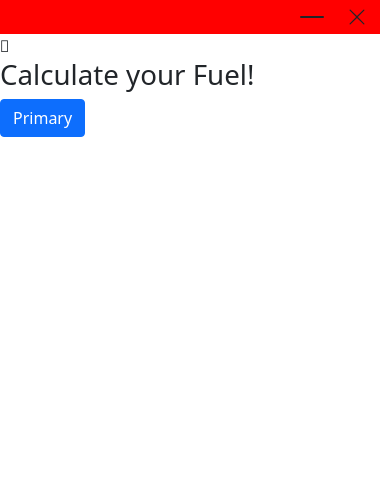
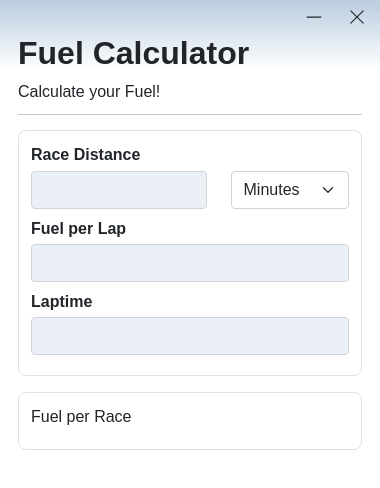
Before and after one commit to komischertimon/FuelCalcApp, an Electron app: page main.html in a window 380 px wide. Drawn offline with nearby package versions, Linux system fonts and the light colour scheme.

Commit message:
add input html + fixed menubar

```diff
--- /dev/null
+++ b/controls.js
@@ -0,0 +1,12 @@
+const ipc = require('electron').ipcRenderer
+
+const closeBtn = document.getElementById("btn-shutdown")
+const minimizeBtn = document.getElementById("btn-minimize")
+
+closeBtn.addEventListener('click', ()=>{
+    ipc.send('close')
+})
+
+minimizeBtn.addEventListener('click', () => {
+    ipc.send('minimize')
+})
--- a/main.css
+++ b/main.css
@@ -1,14 +1,28 @@
+body{
+    font-family: Arial, Helvetica, sans-serif;
+}
+.background{
+    background: linear-gradient(to bottom, rgba(58, 110, 165, 0.35) 0%, #ffffff 15%)
+
+}
+.clr-prim{
+    border-color: rgb(58, 110, 165);
+}
+.border{
+    border-radius: .5rem;
+}
 .menu-bar{
     width: 100%;
     height: 34px;
-    background-color: red;
     display: flex;
 
     -webkit-app-region: drag;
 }
+    .menu-bar button{
+        -webkit-app-region: no-drag;
+    }
     .menu-btn{
-
-        width: 44px;
+        width: 40px;
         height: 100%;
         padding: 0;
         margin: 0;
@@ -16,3 +30,39 @@
     .menu-bar svg{
         vertical-align: baseline !important;
     }
+        .btn-minimize svg{
+            padding: 6px;
+        }
+        .btn-shutdown svg{
+            padding: 1px;
+        }
+.content{
+    padding: 18px;
+    padding-top: 0px;
+}
+    .content h1{
+        font-size: 32px;
+        font-weight: 600;
+    }
+    .content hr{
+        margin: 10px 0 15px;
+    }
+    .content p {
+        margin-bottom: 0.5rem;
+        font-weight: 500;
+    }
+    .content-input{
+        padding: 12px;
+    }
+        .input-headline{
+            font-weight: 700;
+        }
+        .form-label{
+            margin-bottom: .2rem;
+        }
+        .content input{
+            background-color: rgba(58, 110, 165, 0.1);
+        }
+    .content-result{
+        padding: 12px;
+    }
--- a/main.html
+++ b/main.html
@@ -8,27 +8,59 @@
     <link href="https://cdn.jsdelivr.net/npm/bootstrap@5.0.2/dist/css/bootstrap.min.css" rel="stylesheet" integrity="sha384-EVSTQN3/azprG1Anm3QDgpJLIm9Nao0Yz1ztcQTwFspd3yD65VohhpuuCOmLASjC" crossorigin="anonymous">
     <!-- import main.css stylesheet-->
     <link rel="stylesheet" href="main.css">
+
+    <script defer src="controls.js"></script>
 </head>
 <body>
+    <div class="background">
     <div class="menu-bar justify-content-end">
-        <button type="button" class="menu-btn btn" aria-label="Minimize">
+        <button type="button" id="btn-minimize" class="menu-btn btn btn-minimize" aria-label="Minimize">
             <svg xmlns="http://www.w3.org/2000/svg" width="100%" height="100%" fill="currentColor" class="bi bi-dash" viewBox="0 0 16 16">
                 <path fill-rule="evenodd" d="M2 8a.5.5 0 0 1 .5-.5h11a.5.5 0 0 1 0 1h-11A.5.5 0 0 1 2 8"/>
             </svg>
         </button>
-        <button class="btn">
+        <button type="button" id="btn-shutdown" class="btn btn-shutdown">
             <svg xmlns="http://www.w3.org/2000/svg" width="100%" height="100%" fill="currentColor" class="bi bi-x-lg" viewBox="0 0 16 16">
                 <path d="M2.146 2.854a.5.5 0 1 1 .708-.708L8 7.293l5.146-5.147a.5.5 0 0 1 .708.708L8.707 8l5.147 5.146a.5.5 0 0 1-.708.708L8 8.707l-5.146 5.147a.5.5 0 0 1-.708-.708L7.293 8z"/>
             </svg>
         </button>
     </div>
-    <i class="bi bi-dash-lg"></i>
-    &#xF63B
-    <h1>
-        Calculate your Fuel!
-    </h1>
-    <button type="button" class="btn btn-primary">Primary</button>
-
+    <div class="content">
+        <h1>
+            Fuel Calculator
+        </h1>
+        <p>Calculate your Fuel!</p>
+        <hr class="clr-prim">
+        <div class="content-input border mb-3 clr-prim">
+            <div class="mb-2">
+                <label for="distance" class="form-label input-headline">Race Distance</label>
+                <div class="row">
+                    <div class="col">
+                        <input type="number" id="distance" class="form-control" min="0">
+                    </div>
+                    <div class="col-5">
+                        <select class="form-select" aria-label="Default select example">
+                            <option value="1">Minutes</option>
+                            <option value="2">Hours</option>
+                            <option value="3">Laps</option>
+                        </select>
+                    </div>
+                </div>
+            </div>
+            <div class="mb-2">
+                <label for="fuelConsumption" class="form-label input-headline">Fuel per Lap</label>
+                <input type="number" id="fuelConsumption" class="form-control" min="0">
+            </div>
+            <div class="mb-2">
+                <label for="laptime" class="form-label input-headline">Laptime</label>
+                <input type="number" id="laptime" class="form-control" min="0">
+            </div>
+        </div>
+        <div class="content-result border clr-prim">
+            <p>Fuel per Race</p>
+        </div>
+    </div>
+    </div>
 
     <!-- Import Bootstrap 5 Script Moduls -->
     <script src="https://cdn.jsdelivr.net/npm/@popperjs/core@2.9.2/dist/umd/popper.min.js" integrity="sha384-IQsoLXl5PILFhosVNubq5LC7Qb9DXgDA9i+tQ8Zj3iwWAwPtgFTxbJ8NT4GN1R8p" crossorigin="anonymous"></script>
--- /dev/null
+++ b/preload.js
@@ -0,0 +1,6 @@
+const { contextBridge, ipcRenderer } = require('electron/renderer')
+
+contextBridge.exposeInMainWorld('electronAPI', {
+  setTitle: (title) => ipcRenderer.send('set-title', title),
+  closeApp: () => ipcRenderer.send('close')
+})
```
Also changed, not shown: index.js (+19 -3 lines).
